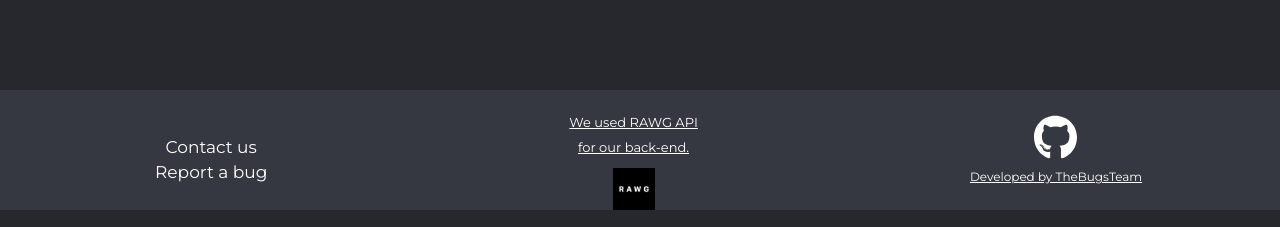
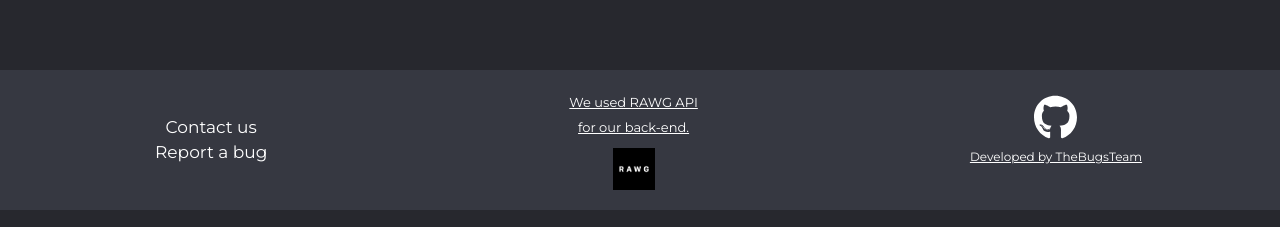
Before and after one commit to TheBugsTeam/Pictorizer, a React (Create React App) app in the folder client/: page /gameservicies in a window 1280 px wide. Shown: the part 590-817 px from the top of the page. Built offline with nearby package versions, Linux system fonts and the light colour scheme; no server answers.

Commit message:
Mostmar ha kicsinyitesz akkor a footer nem fog szetesni

```diff
--- a/client/src/components/Footer.js
+++ b/client/src/components/Footer.js
@@ -51,13 +51,9 @@ const StyledDiv = styled.div`
 
 // a styledDiv-en belul vertikalisan kozepre rakja a contentet
 const StyledContainerDiv = styled.div`
-  position: absolute;
   display: flex;
   width: 100%;
   height: 100%;
-  top: 50%;
-  -ms-transform: translateY(-50%);
-  transform: translateY(-50%);
 `;
 
 const StyledBugText = styled.div`
```
